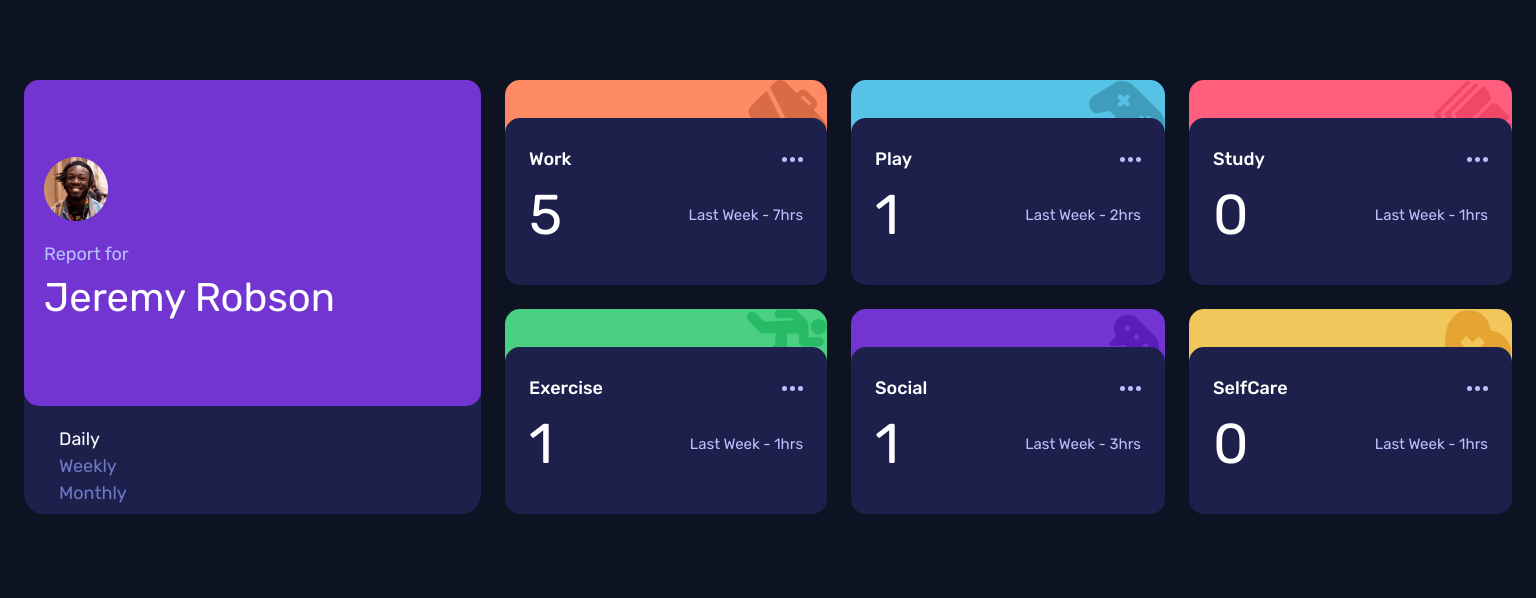
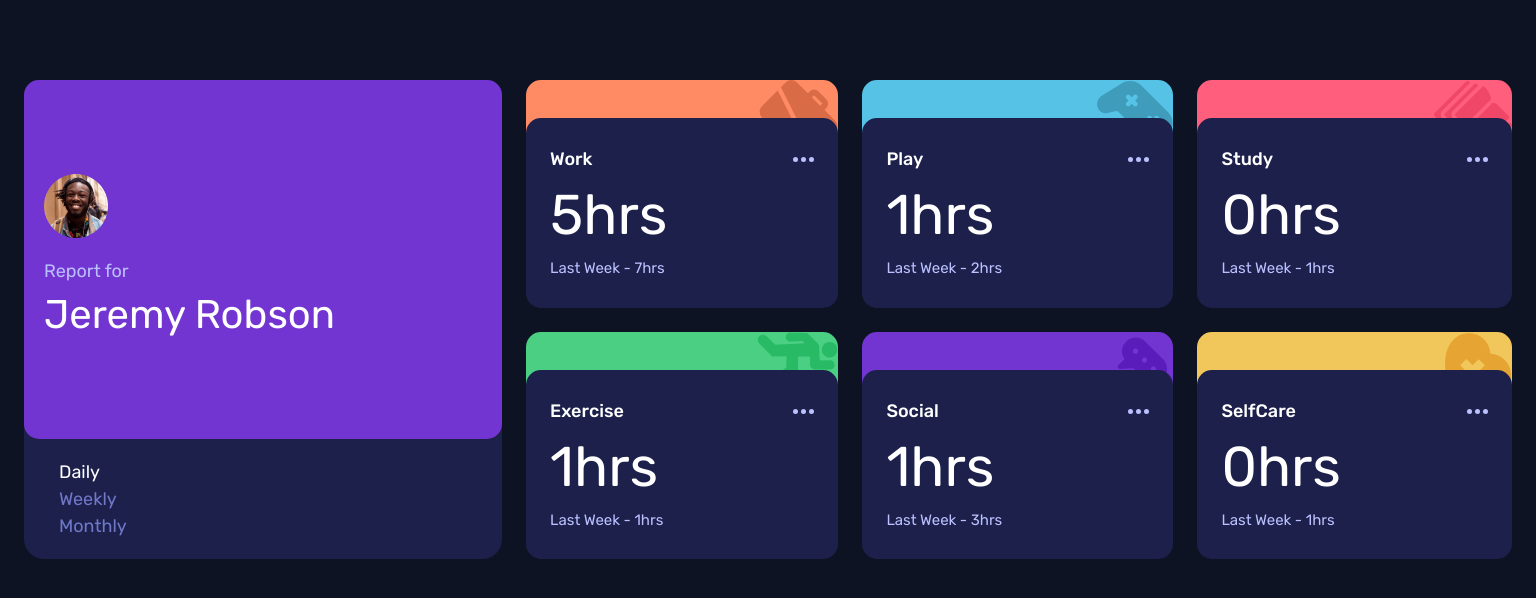
Before and after one commit to antoniochangoer/time-tracking-dashboard, a plain HTML site: page index.html in a window 1536 px wide. Drawn offline with Linux system fonts and the light colour scheme.

Commit message:
desktop styling

```diff
--- a/css/style.css
+++ b/css/style.css
@@ -286,4 +286,9 @@ a {
     justify-content: space-around;
     flex-direction: column;
   }
+
+  .row + .row {
+    align-items: flex-start;
+    flex-direction: column;
+  }
 }
--- a/js/app.js
+++ b/js/app.js
@@ -27,11 +27,10 @@ function renderDashboard(data, stat) {
                   />
                   </div>
                   <div class="row">
-                  <h2 class="h2" data-current>${
-                    data.timeframes[stat].current
-                  }</h2>
-                  <span class="sub sub-clr-light" data-previous
-                      >Last Week - ${data.timeframes[stat].previous}hrs</span
+                  <h2 class="h2">${data.timeframes[stat].current}hrs</h2>
+                  <span class="sub sub-clr-light">Last Week - ${
+                    data.timeframes[stat].previous
+                  }hrs</span
                   >
                   </div>
               </div>
```
